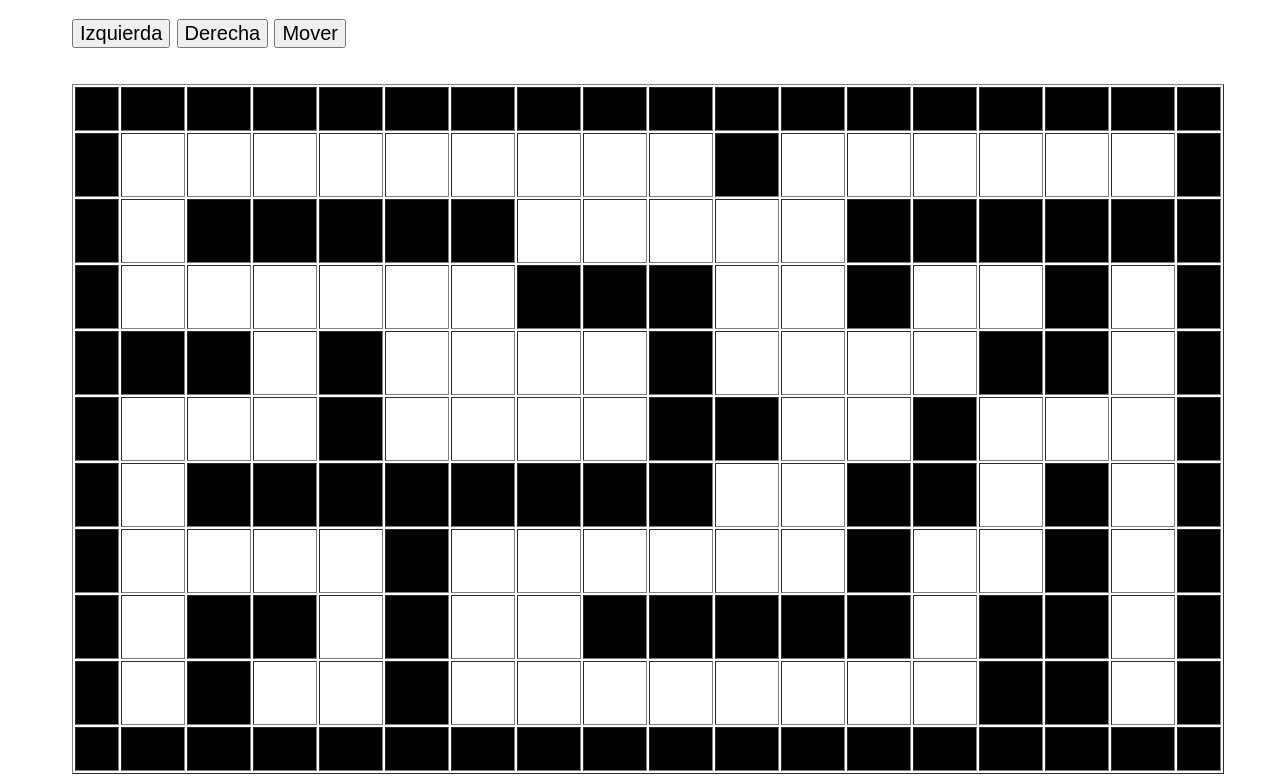
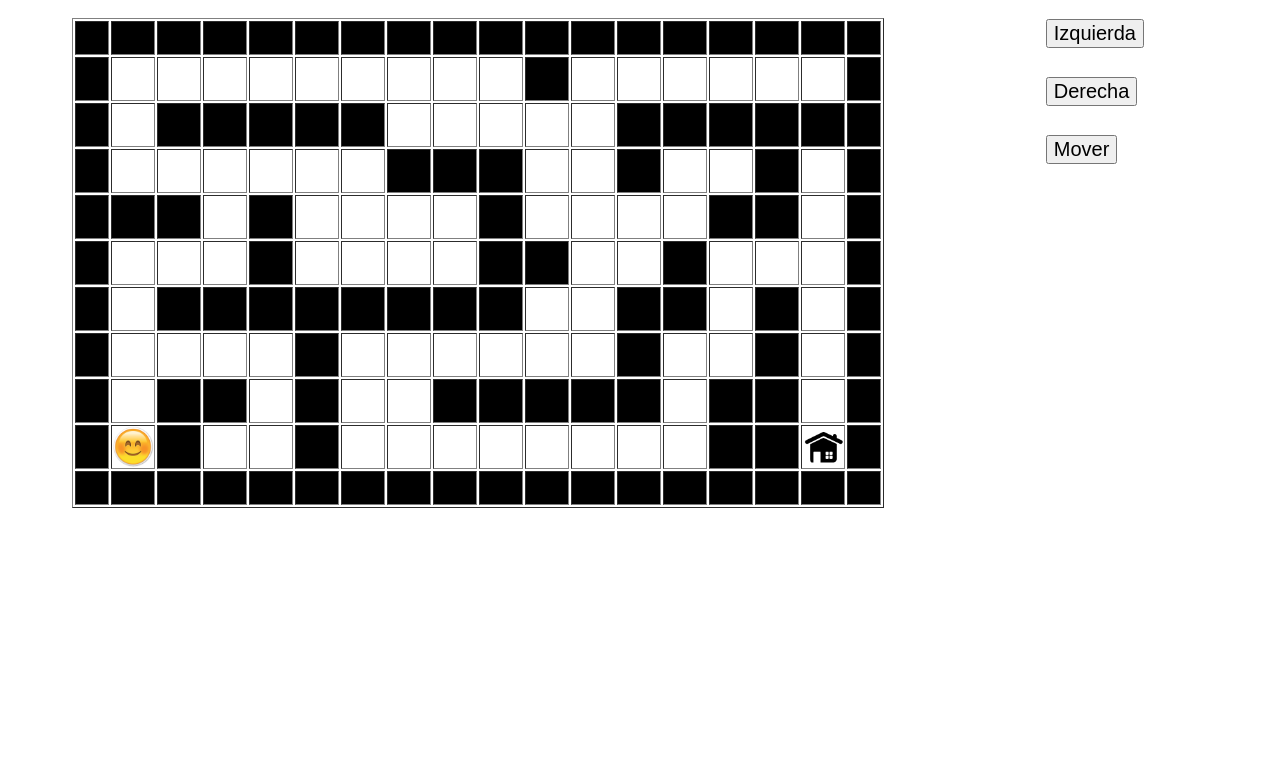
Before and after one commit to gabiprds93/Laberinto, a plain HTML site: page index.html in a window 1280 px wide. Shown: the part 107-889 px from the top of the page. After the commit the page ends 800 px from the top, so only its background shows below. Drawn offline with Linux system fonts and the light colour scheme.

Commit message:
Se dibuja jugador y punto de salida

```diff
--- a/index.html
+++ b/index.html
@@ -7,12 +7,17 @@
     </head>
     <body>
         <h1>Puzzle Run Maze</h1>
-        <button id="btnIzquierda">Izquierda</button>
-        <button id="btnDerecha">Derecha</button>
-        <button id="btnMover">Mover</button>
         <table id="laberinto">
-
         </table>
+        <div>
+            <button id="btnIzquierda">Izquierda</button>
+            <br>
+            <br>
+            <button id="btnDerecha">Derecha</button>
+            <br>
+            <br>
+            <button id="btnMover">Mover</button>
+        </div>
         <script src="main.js"></script>
     </body>
 </html>
--- a/main.css
+++ b/main.css
@@ -1,6 +1,7 @@
 body
 {
     padding-left: 5%;
+    padding-right: 10%;
     background-image: url(fondo.jpg);
     background-repeat: repeat-y;
     background-size: cover;
@@ -21,30 +22,42 @@ input
     text-align: center;
     font-size: 20px;
 }
+div
+{
+    /align-items: center;
+    float: right;
+}
 button
 {
     font-size: 20px;
+    text-align: center;
 }
 table
 {
-    margin-top: 3%;
+    float: left;
     margin-left: 0%;
     text-align: center;
     font-size: 25px;
 }
 td
 {
-    color: black;
-    text-shadow: none;
     background-color: white;
-    width: 60px;
-    height: 60px;
-}
-td.pintado
-{
-    text-shadow: none;
-    color: white;
-    background: black;
     width: 40px;
     height: 40px;
 }
+td.pared
+{
+    background: black;
+    width: 30px;
+    height: 30px;
+}
+td.inicio
+{
+    background-image: url(inicio.png);
+    background-size: contain;
+}
+td.fin
+{
+    background-image: url(final.png);
+    background-size: contain;
+}
--- a/main.js
+++ b/main.js
@@ -31,7 +31,15 @@ function crearCeldas(nFilas, nColumnas)
             var columna = document.createElement('td');
             if(mapa[i][j] == "*")
             {
-                columna.setAttribute("class", "pintado");
+                columna.setAttribute("class", "pared");
+            }
+            if(mapa[i][j] == "o")
+            {
+                columna.setAttribute("class", "inicio");
+            }
+            if(mapa[i][j] == "W")
+            {
+                columna.setAttribute("class", "fin");
             }
             fila.appendChild(columna);
         }
```
Also changed, not shown: final.png (added), flechaAbajo.png (added), flechaArriba.png (added), flechaDerecha.png (added), flechaIzquierda.png (added), inicio.png (added).
